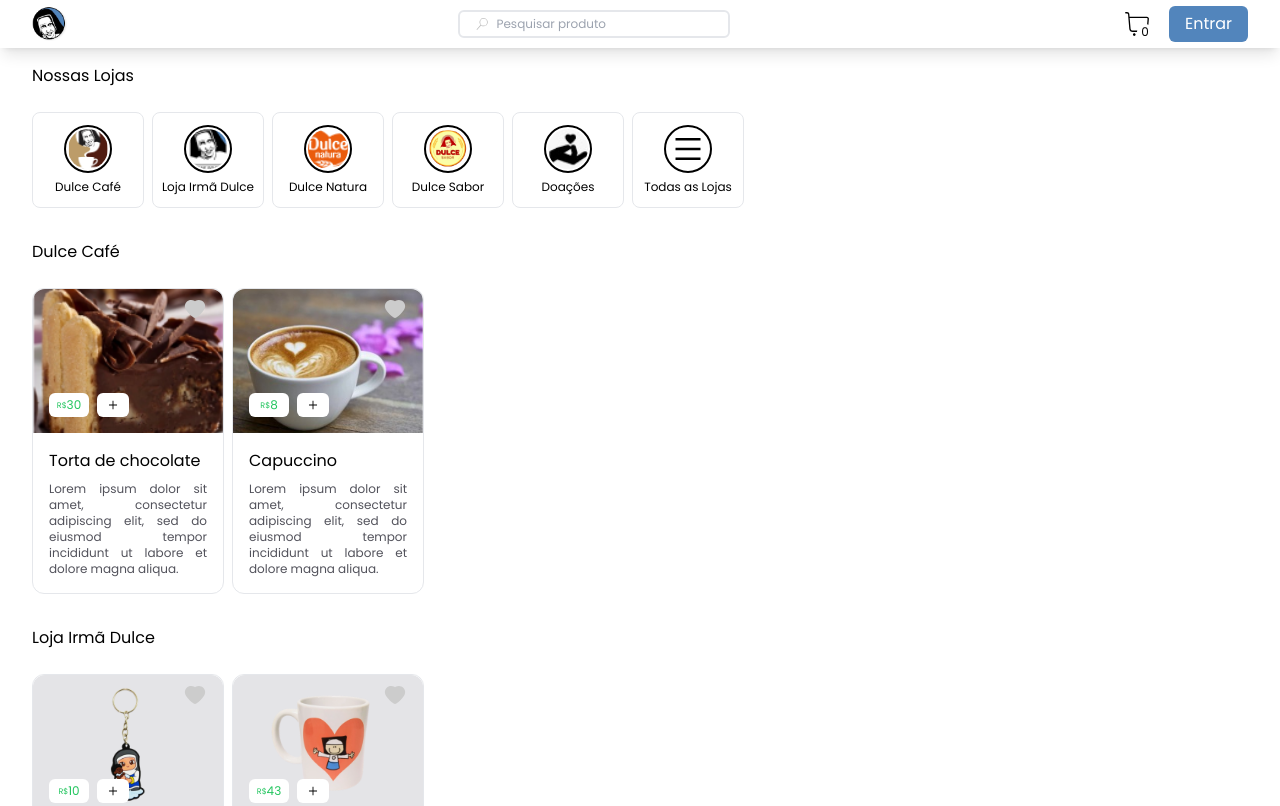
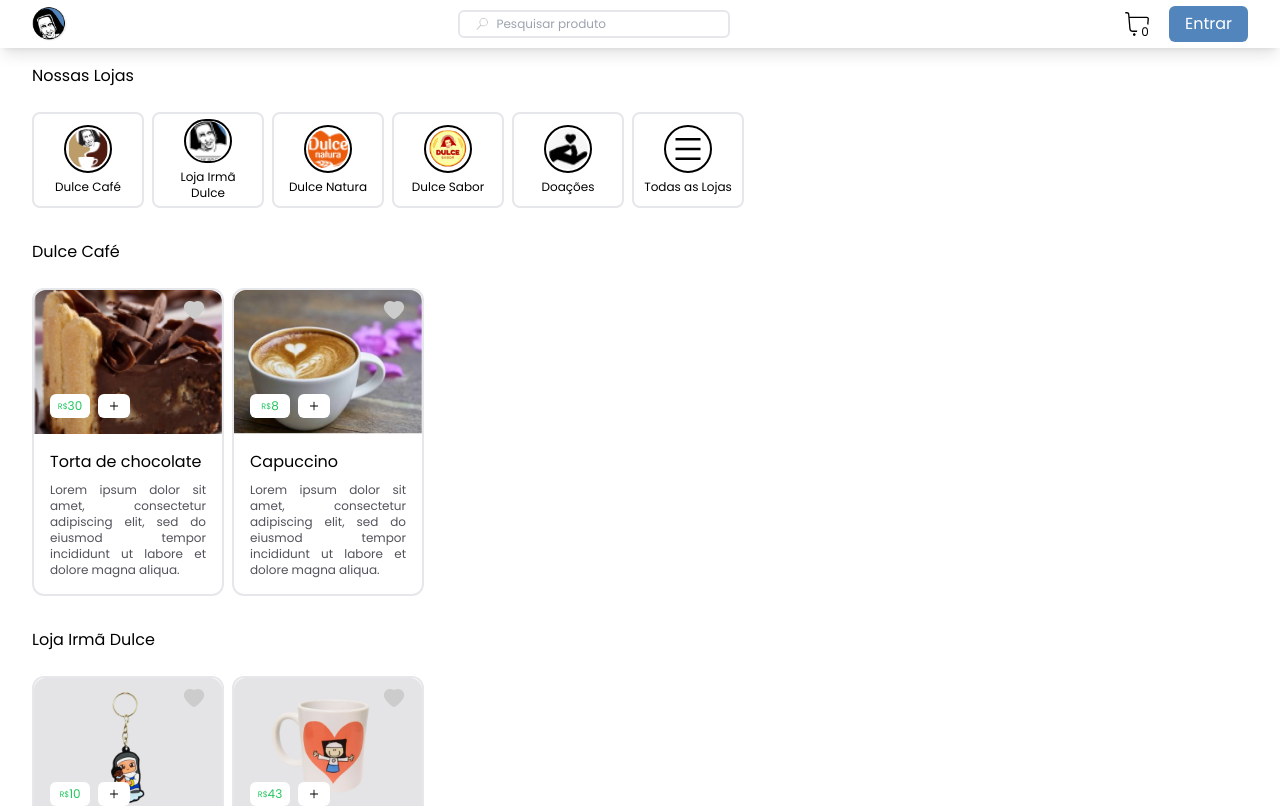
Before and after one commit to deivomaciel/OSID, a React (Create React App) app: page / in a window 1280 px wide. Shown: the top 806 px of the page. Built offline with nearby package versions, Linux system fonts and the light colour scheme.

Commit message:
Fix: Alteração das bordas das lojas e dos produtos

```diff
--- a/src/Components/Home/index.js
+++ b/src/Components/Home/index.js
@@ -21,7 +21,7 @@
                         })
                     }
 
-                    <button className="flex w-28 h-24 flex p-2 transition ease-in-out hover:scale-110 hover:shadow-md duration-300 shrink-0 flex-col justify-center items-center rounded-lg focus:bg-zinc-200 border">
+                    <button className="flex w-28 h-24 flex p-2 transition ease-in-out hover:scale-110 hover:shadow-md duration-300 shrink-0 flex-col justify-center items-center rounded-lg focus:bg-zinc-200 border-2">
                         <div className="w-12 h-12 rounded-full border-2 border-black flex items-center justify-center">
                             <AiOutlineMenu size={32} />
                         </div>
--- a/src/Components/Product/index.js
+++ b/src/Components/Product/index.js
@@ -11,7 +11,7 @@
     }
 
     return (
-        <div className='w-48 rounded-xl border relative flex-none'>
+        <div className='w-48 rounded-xl border-2 relative flex-none snap-start'>
             <div className='h-36 relative bg-zinc-200 rounded-t-xl'>
                 <img className='w-full h-full object-cover rounded-tl-xl rounded-tr-xl' src={props.src} />
 
--- a/src/Components/Slider/index.js
+++ b/src/Components/Slider/index.js
@@ -2,7 +2,7 @@
 
 function Slider(props) {
     return (
-        <div className='max-w-full flex flex-nowrap pt-2 mt-4 pb-4 gap-2 snap-mandatory scroll-smooth overflow-x-auto slider'>
+        <div className='max-w-full flex flex-nowrap pt-2 mt-4 pb-4 pr-4 gap-2 snap-mandatory snap-x scroll-smooth overflow-x-auto slider'>
             {props.children}
         </div>
     )
--- a/src/Components/Store/index.js
+++ b/src/Components/Store/index.js
@@ -1,6 +1,6 @@
 function Store(props) {
     return (
-        <button className=" w-28 h-24 p-2 border transition ease-in-out hover:scale-110 hover:shadow-md duration-300 flex shrink-0 flex-col justify-center items-center rounded-lg">
+        <button className=" w-28 h-24 p-2 border-2 transition ease-in-out hover:scale-110 hover:shadow-md duration-300 flex shrink-0 flex-col snap-start justify-center items-center rounded-lg">
             <div className="w-12 h-12 rounded-full border-2 border-black flex items-center justify-center">
                 <img
                     src={props.path}
```
